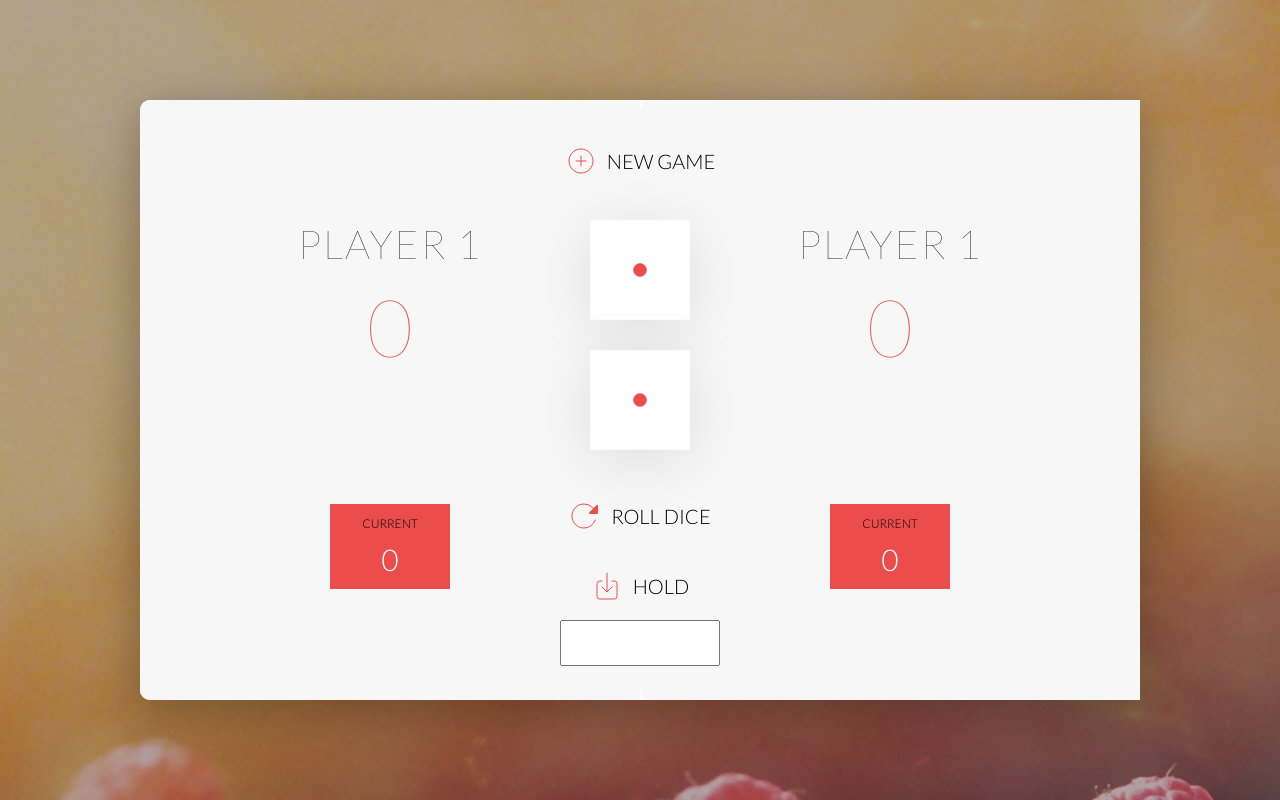
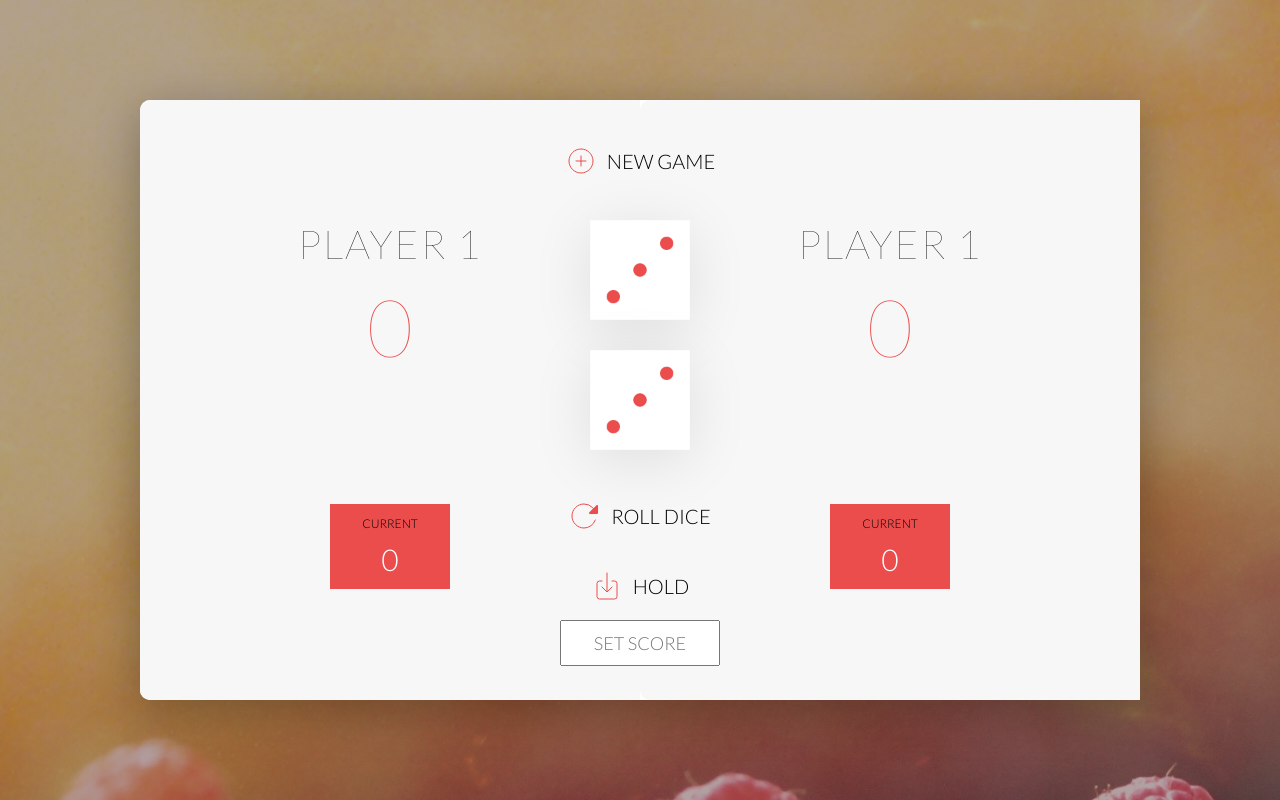
Before and after one commit to Gvind-hub/react-pig-game, a React (Create React App) app: page / in a window 1280 px wide. Both pictures are taken after a click on the button "ROLL DICE". Built offline with nearby package versions, Linux system fonts and the light colour scheme.

Commit message:
dices are functional

```diff
--- a/src/App.js
+++ b/src/App.js
@@ -1,8 +1,16 @@
-import React from 'react';
-import dice1 from './assets/img/dice-1.png';
-import Card from "./components/Player/Card";
+import React, {useState} from 'react';
+import Card from './components/Player/Card';
+import {diceImg} from "./components/Utils/Utils";
 
 function App() {
+  const [dice_1, setDice_1] = useState('');
+  const [dice_2, setDice_2] = useState('');
+
+  const throwDice = () => {
+    setDice_1((Math.floor(Math.random() * 6) +1));
+    setDice_2((Math.floor(Math.random() * 6) +1));
+  };
+
     return (
         <div className="app-wrapper">
             <div className="game">
@@ -16,9 +24,9 @@ function App() {
                 <div className="game__right">
                     <Card/>
                 </div>
-            <img src={dice1} alt="dice" className="game__dice-1"/>
-            <img src={dice1} alt="dice" className="game__dice-2"/>
-            <button className="game__btn-roll">
+              {dice_1 && <img src={diceImg(dice_1)} alt="dice" className="game__dice-1"/>}
+              {dice_2 && <img src={diceImg(dice_2)} alt="dice" className="game__dice-2"/>}
+                <button className="game__btn-roll" onClick={throwDice}>
                     <ion-icon name="reload-outline"/>
                     <span>roll dice</span>
                 </button>
@@ -26,7 +34,7 @@ function App() {
                     <ion-icon name="download-outline"/>
                     <span>hold</span>
                 </button>
-            <input type="number" className="game__top-score"/>
+                <input type="number" className="game__top-score" placeholder="SET SCORE" />
             </div>
         </div>
     );
--- /dev/null
+++ b/src/components/Utils/Utils.js
@@ -0,0 +1,32 @@
+import dice1 from "../../assets/img/dice-1.png";
+import dice2 from "../../assets/img/dice-2.png";
+import dice3 from "../../assets/img/dice-3.png";
+import dice4 from "../../assets/img/dice-4.png";
+import dice5 from "../../assets/img/dice-5.png";
+import dice6 from "../../assets/img/dice-6.png";
+
+export const diceImg = (dice) => {
+    switch (dice) {
+        case 1: {
+            return dice1
+        }
+        case 2: {
+            return dice2
+        }
+        case 3: {
+            return dice3
+        }
+        case 4: {
+            return dice4
+        }
+        case 5: {
+            return dice5
+        }
+        case 6: {
+            return dice6
+        }
+        default: {
+            return null
+        }
+    }
+};
```
Lines whose indentation alone changed are shown as unchanged.
